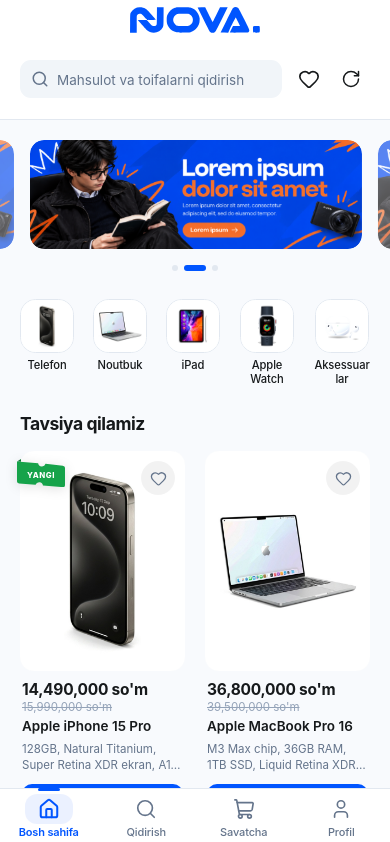
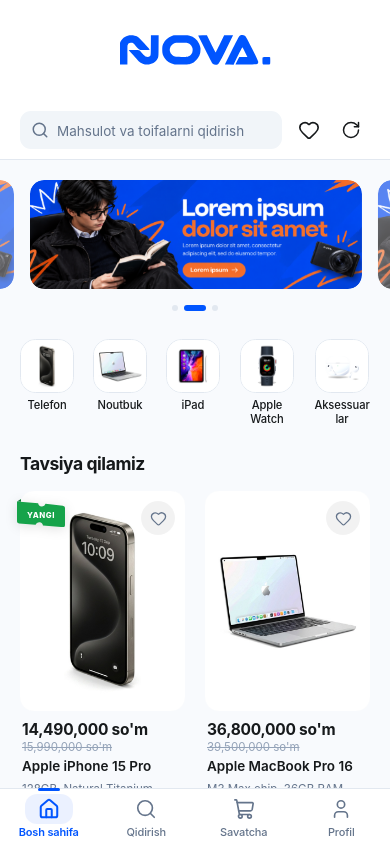
Before and after one commit to rakhimov-web/ecommerce, a React (Vite) app: page / in a window 390 px wide. Shown: the top 842 px of the page. Built offline with nearby package versions, Linux system fonts and the light colour scheme; a web font is replaced by a local one.

Commit message:
feat(header): dedicate 100px height for centered logo with search section positioned cleanly below

```diff
--- a/src/components/header/header.module.css
+++ b/src/components/header/header.module.css
@@ -27,6 +27,7 @@
   padding: 0 2rem;
   gap: 1.2rem;
   height: var(--header-content-height);
+  flex-shrink: 0;
   box-sizing: border-box;
 }
 
@@ -183,7 +184,7 @@
   .container {
     padding: 0 2rem;
     gap: 0.8rem;
-    height: 100%;
+    height: var(--header-content-height);
   }
 
   .searchBox {
@@ -216,7 +217,7 @@
   .container {
     padding: 0 1.6rem;
     gap: 0.6rem;
-    height: 100%;
+    height: var(--header-content-height);
   }
 
   .iconBtn {
@@ -229,7 +230,7 @@
   .container {
     padding: 0 1.2rem;
     gap: 0.5rem;
-    height: 100%;
+    height: var(--header-content-height);
   }
 
   .iconBtn {
--- a/src/components/header/topBrandBar.module.css
+++ b/src/components/header/topBrandBar.module.css
@@ -6,6 +6,7 @@
   max-width: 1000px;
   margin: 0 auto;
   height: var(--top-bar-height);
+  flex-shrink: 0;
   padding: 0 1.6rem;
   box-sizing: border-box;
   position: relative;
@@ -21,16 +22,20 @@
   display: flex;
   align-items: center;
   pointer-events: none;
+  visibility: hidden;
 }
 
-/* Markaziy logo zonasi: doimo ekranning mutlaq geometrik markazida X va Y bo'yicha turadi */
+/* Markaziy logo zonasi: 100px balandlikda X va Y bo'yicha mutlaq geometrik markazda turadi */
 .logoCenter {
-  flex: 1;
+  position: absolute;
+  left: 50%;
+  top: 50%;
+  transform: translate(-50%, -50%);
   display: flex;
   align-items: center;
   justify-content: center;
-  height: 100%;
   text-align: center;
+  z-index: 1;
 }
 
 .brandLogo {
@@ -41,7 +46,7 @@
   -webkit-tap-highlight-color: transparent;
   transition: opacity 0.15s ease, transform 0.15s ease;
   user-select: none;
-  padding: 0.4rem 0.8rem;
+  padding: 0.6rem 1rem;
 }
 
 .brandLogo:active {
@@ -50,17 +55,17 @@
 }
 
 .logoSvg {
-  height: 2.8rem; /* 28px desktop: aspect ratio 5.026 bo'yicha width = ~140px */
+  height: 3.2rem; /* 32px desktop: aspect ratio 5.026 bo'yicha width = ~160px */
   width: auto;
-  max-width: 155px;
+  max-width: 170px;
   object-fit: contain;
   display: block;
 }
 
 @media (max-width: 768px) {
   .logoSvg {
-    height: 2.6rem; /* 26px mobil: width = ~130px */
-    max-width: 145px;
+    height: 3.0rem; /* 30px mobil: width = ~150px */
+    max-width: 160px;
   }
 }
 
@@ -69,25 +74,15 @@
     padding: 0 1.2rem;
   }
 
-  .tgSideZone {
-    width: 4.6rem;
-    min-width: 4.6rem;
-  }
-
   .logoSvg {
-    height: 2.3rem; /* 23px kichik mobil: width = ~115px */
-    max-width: 125px;
+    height: 2.7rem; /* 27px kichik mobil: width = ~135px */
+    max-width: 145px;
   }
 }
 
 @media (max-width: 340px) {
-  .tgSideZone {
-    width: 4.0rem;
-    min-width: 4.0rem;
-  }
-
   .logoSvg {
-    height: 2.1rem; /* 21px ultra-kichik mobil: width = ~105px */
-    max-width: 110px;
+    height: 2.5rem; /* 25px ultra-kichik mobil: width = ~125px */
+    max-width: 130px;
   }
 }
--- a/src/index.css
+++ b/src/index.css
@@ -120,7 +120,7 @@
   /* ========================================
      UNIFIED APP LAYOUT CONSTANTS (PIXEL MATCHED)
      ======================================== */
-  --top-bar-height: 6.4rem; /* 64px desktop: To'liq header balandligidagi markaziy logo qatori */
+  --top-bar-height: 10.0rem; /* 100px desktop: Logoning o'zi egallaydigan 100px markaziy balandlik */
   --header-content-height: 6.4rem; /* 64px desktop: Asl qidiruv va tugmalar qatori (o'lchamlari va paddinglari 100% o'zgarmas) */
   --header-height: calc(var(--top-bar-height) + var(--header-content-height) + env(safe-area-inset-top, 0px));
 
@@ -131,7 +131,7 @@
 
 @media (max-width: 768px) {
   :root {
-    --top-bar-height: 6rem; /* 60px mobil: To'liq header balandligida, logo X va Y bo'yicha mutlaq markazda */
+    --top-bar-height: 10.0rem; /* 100px mobil: 100px joyda markazlashgan logo */
     --header-content-height: 6rem; /* 60px mobil: Asl qidiruv va tugmalar qatori (padding va hajmlari o'zgarmaydi) */
     --header-height: calc(var(--top-bar-height) + var(--header-content-height) + env(safe-area-inset-top, 0px));
     --content-gap-top: 1.6rem; /* 16px mobil */
@@ -141,7 +141,7 @@
 
 @media (max-width: 360px) {
   :root {
-    --top-bar-height: 5.6rem; /* 56px kichik mobil */
+    --top-bar-height: 10.0rem; /* 100px kichik mobil: 100px qat'iy saqlanadi */
     --header-content-height: 5.6rem; /* 56px kichik mobil: Asl qidiruv qatori */
     --header-height: calc(var(--top-bar-height) + var(--header-content-height) + env(safe-area-inset-top, 0px));
     --menu-height: 5.2rem; /* 52px kichik mobil */
@@ -152,7 +152,7 @@
 
 @media (max-width: 340px) {
   :root {
-    --top-bar-height: 5.4rem; /* 54px ultra-kichik mobil */
+    --top-bar-height: 10.0rem; /* 100px ultra-kichik mobil: 100px qat'iy saqlanadi */
     --header-content-height: 5.4rem; /* 54px ultra-kichik mobil: Asl qidiruv qatori */
     --header-height: calc(var(--top-bar-height) + var(--header-content-height) + env(safe-area-inset-top, 0px));
     --menu-height: 5rem; /* 50px ultra-kichik mobil */
--- a/src/pages/search/searchPage.module.css
+++ b/src/pages/search/searchPage.module.css
@@ -42,6 +42,7 @@
   padding: 0 2rem;
   gap: 1.2rem;
   height: var(--header-content-height);
+  flex-shrink: 0;
   box-sizing: border-box;
 }
 
@@ -537,7 +538,7 @@
   .headerContent {
     padding: 0 2rem;
     gap: 0.8rem;
-    height: 100%;
+    height: var(--header-content-height);
   }
 
   .backButton {
@@ -668,7 +669,7 @@
   .headerContent {
     padding: 0 1.6rem;
     gap: 0.6rem;
-    height: 100%;
+    height: var(--header-content-height);
   }
 
   .backButton {
@@ -718,7 +719,7 @@
   .headerContent {
     padding: 0 1.2rem;
     gap: 0.5rem;
-    height: 100%;
+    height: var(--header-content-height);
   }
 
   .backButton {
```
